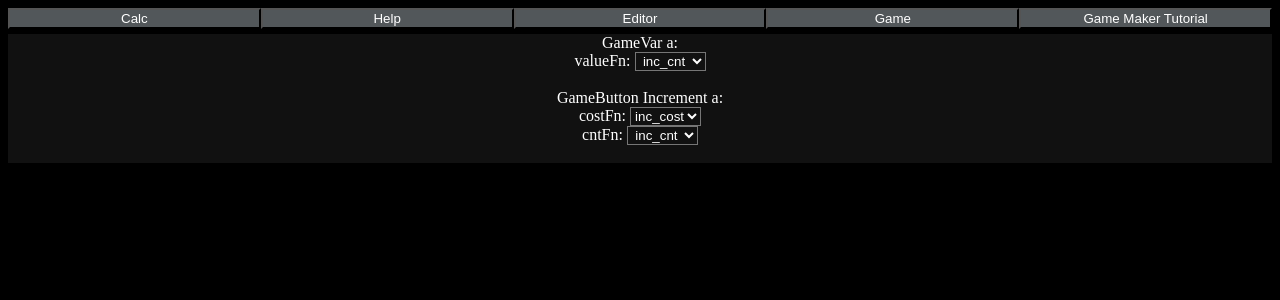
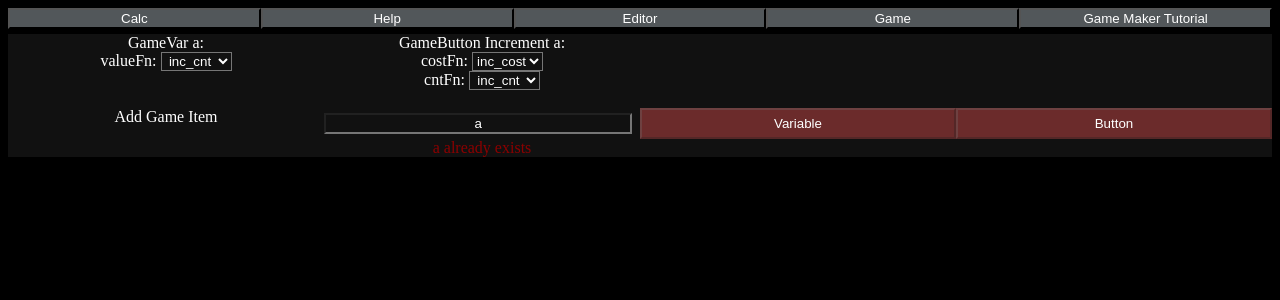
Before and after one commit to typeholes/ig-calc, a Vue app: page / in a window 1280 px wide. Both pictures are taken after a click on the button "Editor". Shown: the top 300 px of the page. Built offline with nearby package versions, Linux system fonts and the light colour scheme.

Commit message:
user can add Game Items

```diff
--- a/src/components/game/DisplayItem.vue
+++ b/src/components/game/DisplayItem.vue
@@ -14,7 +14,6 @@ const editors: Record<ItemType, any> = {
 
 <template>
   <div>
-    {{ item.type }}
     {{ item.label }}:
     <component :is="editors[item.type]" :item="item"></component>
   </div>
--- a/src/components/game/GameEditor.vue
+++ b/src/components/game/GameEditor.vue
@@ -1,15 +1,52 @@
 <script setup lang="ts">
-import { game, addGameVars } from "./game";
+import { game, addGameVars, GameVar, GameButton } from "./game";
 import EditItem from "./EditItem.vue";
-import { onMounted } from "vue";
+import { onMounted, reactive } from "vue";
 
 onMounted(() => {
-    addGameVars();
+  addGameVars();
+});
+
+const state = reactive({
+  newLabel: "a",
 })
+
+function itemExists() {
+  return game.items.findIndex( (x) => x.label === state.newLabel ) >= 0
+}
+
+function addVariable() {
+  game.items.push( GameVar( state.newLabel, 'inc_cnt'))
+}
+function addButton() {
+  game.items.push( GameButton(state.newLabel, 'inc_cost', 'inc_cnt'))
+
+}
 </script>
 
 <template>
-  <template v-for="item in game.items">
-  <EditItem :item="item"></EditItem>
-  </template>
+  <div class="grid">
+    <div v-for="item in game.items">
+      <EditItem :item="item"></EditItem>
+    </div>
+    <span class="col1"> Add Game Item </span> <input type="text" v-model="state.newLabel" width="20" class="col2" />
+    <button @click="addVariable" :disabled="itemExists()" class="col3">Variable</button>
+    <button @click="addButton" :disabled="itemExists()" class="col4">Button</button><br/>
+    <span style="color: darkred">{{ itemExists() ? state.newLabel + " already exists" : "" }}</span>
+  </div>
 </template>
+
+<style scoped>
+.grid {
+  display: grid;
+  grid-auto-columns: 1fr;
+}
+
+button {
+  background-color: rgb(79, 91, 96);
+}
+
+button:disabled {
+  background-color: rgb(107, 43, 43);
+}
+</style>
--- a/src/components/game/game.ts
+++ b/src/components/game/game.ts
@@ -14,15 +14,15 @@ export type GameItem = { label: string; type: ItemType };
 export type GameVar = GameItem & { valueFn: string };
 export type GameButton = GameItem & { costFn: string; cntFn: string };
 
-function GameVar(label: string, valueFn: string): GameVar {
+export function GameVar(label: string, valueFn: string): GameVar {
   return { label, type: "GameVar", valueFn };
 }
 
-function GameButton(label: string, costFn: string, cntFn: string): GameButton {
+export function GameButton(label: string, costFn: string, cntFn: string): GameButton {
   return { label, type: "GameButton", costFn, cntFn };
 }
 
-function initGameVar(name: string, expr: string) {
+export function initGameVar(name: string, expr: string) {
   if (!igCalcState.env.has(name)) {
     addNewExpr(name, expr);
   }
```
